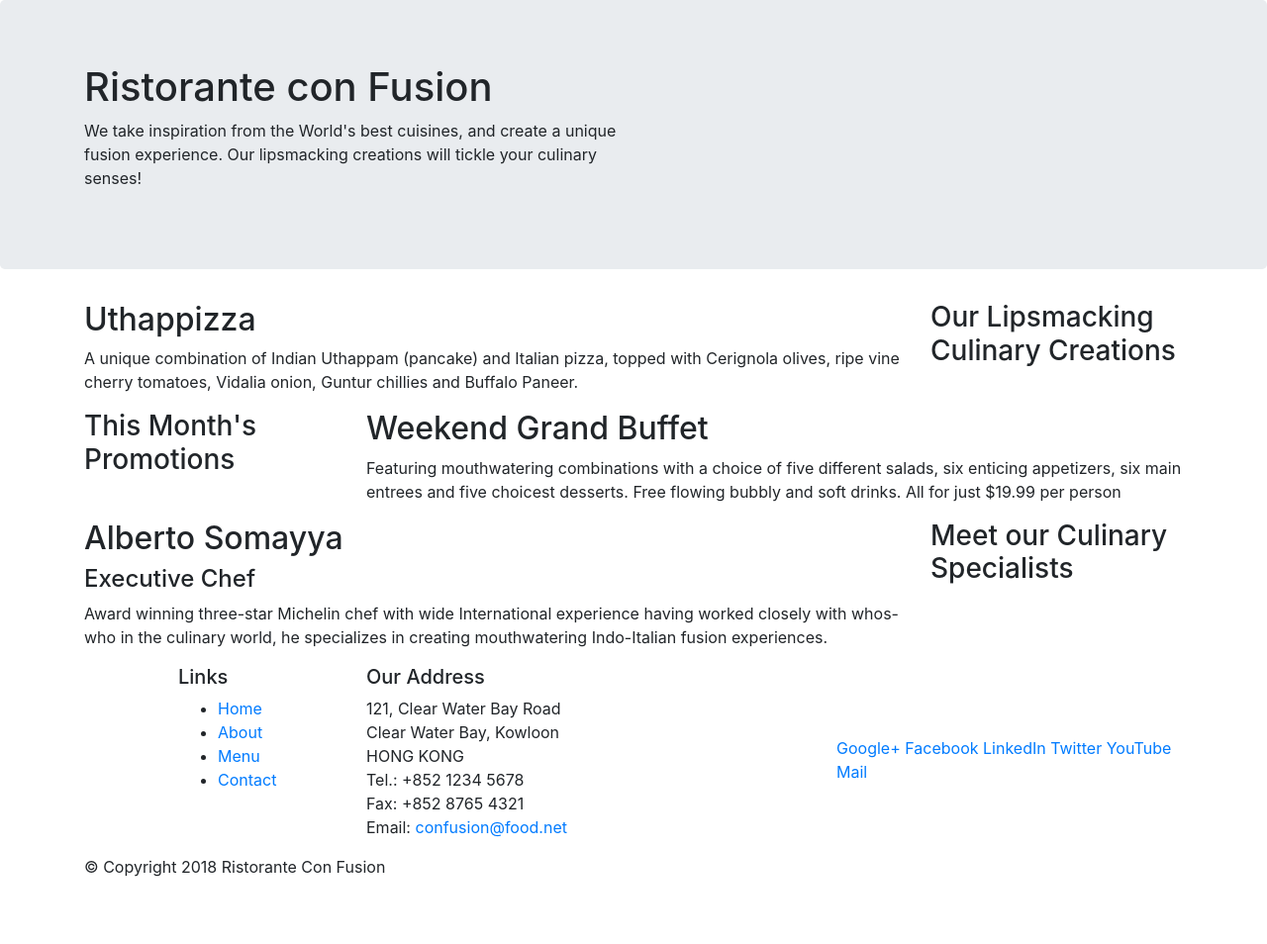
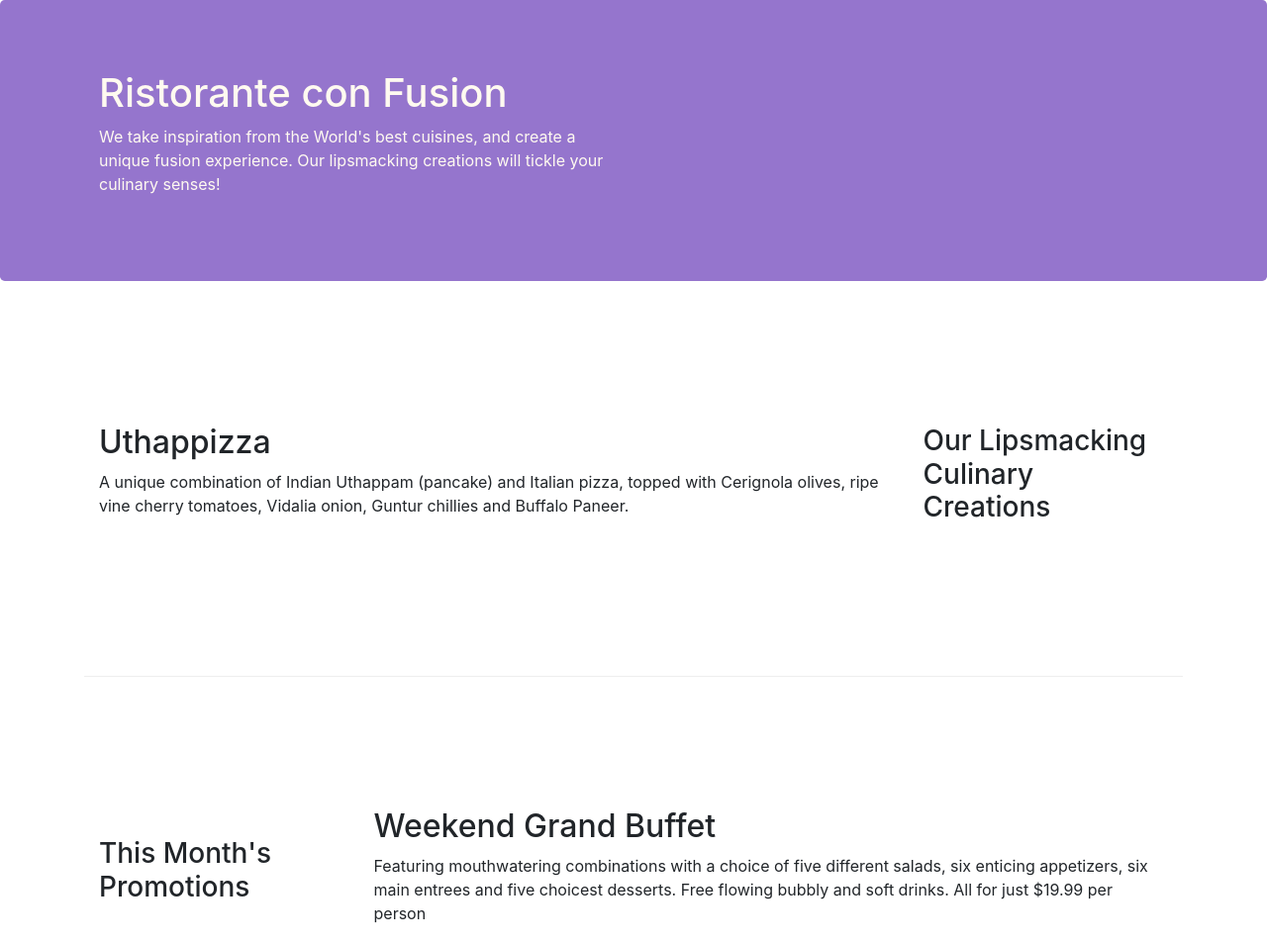
Before and after one commit to n1ceh4cker/confusion-bootstrap, a website: page index.html in a window 1280 px wide. Shown: the top 954 px of the page at 99% size. Before the commit the page ends 904 px from the top, so only its background shows below. Drawn offline with nearby package versions, Linux system fonts and the light colour scheme.

Commit message:
Bootstrap Grid Part 2

```diff
--- /dev/null
+++ b/css/style.css
@@ -0,0 +1,26 @@
+.row-header{
+    margin: 0px auto;
+    padding: 0px;
+}
+.row-content{
+    margin: 0px auto;
+    padding: 50px 0;
+    border-bottom: 1px ridge;
+    min-height: 400px;
+}
+.footer{
+    background-color: #d1c4e9;
+    margin: 0px auto;
+    padding: 20px 0;
+}
+.jumbotron{
+    padding: 70px 30px;
+    margin: 0px auto;
+    background: #9575cd;
+    color: floralwhite;
+}
+address{
+    font-size: 80%;
+    margin: 0px;
+    color: #0f0f0f;;
+}
--- a/index.html
+++ b/index.html
@@ -7,6 +7,7 @@
     <meta http-equiv="X-UA-Compatible" content="ie=edge">
     <!-- Bootstrap CSS -->
     <link rel="stylesheet" href="/node_modules/bootstrap/dist/css/bootstrap.min.css">
+    <link rel="stylesheet" href="css/style.css">
     <title>Ristorante Con Fusion</title>
 </head>
 
@@ -14,7 +15,7 @@
 
     <header class="jumbotron">
         <div class="container">
-            <div class="row">
+            <div class="row row-header">
                 <div class="col-12 col-sm-6">
                     <h1>Ristorante con Fusion</h1>
                     <p>We take inspiration from the World's best cuisines, and create a unique fusion experience. Our lipsmacking creations will tickle your culinary senses!</p>
@@ -26,7 +27,7 @@
     </header>
 
     <div class="container">
-        <div class="row">
+        <div class="row row-content align-items-center">
             <div class="col-12 order-sm-last col-sm-4 col-md-3">
                 <h3>Our Lipsmacking Culinary Creations</h3>
             </div>
@@ -37,7 +38,7 @@
         </div>
 
 
-        <div class="row">
+        <div class="row row-content align-items-center">
             <div class="col-12 col-sm-4 col-md-3">
                 <h3>This Month's Promotions</h3>
             </div>
@@ -47,7 +48,7 @@
             </div>
         </div>
 
-        <div class="row">
+        <div class="row row-content align-items-center">
             <div class="col-12 order-sm-last col-sm-4 col-md-3">
                 <h3>Meet our Culinary Specialists</h3>
             </div>
@@ -59,12 +60,12 @@
         </div>
     </div>
 
-    <footer>
+    <footer class="footer">
         <div class="container">
             <div class="row">
                 <div class="col-4 offset-1 col-sm-2">
                     <h5>Links</h5>
-                    <ul>
+                    <ul class="list-unstyled">
                         <li><a href="#">Home</a></li>
                         <li><a href="#">About</a></li>
                         <li><a href="#">Menu</a></li>
@@ -83,7 +84,7 @@
 		           </address>
                 </div>
                 <div class="col-12 align-self-center col-sm-4">
-                    <div>
+                    <div class="text-center">
                         <a href="http://google.com/+">Google+</a>
                         <a href="http://www.facebook.com/profile.php?id=">Facebook</a>
                         <a href="http://www.linkedin.com/in/">LinkedIn</a>
@@ -93,7 +94,7 @@
                     </div>
                 </div>
            </div>
-           <div class="row">
+           <div class="row justify-content-center">
                 <div class="col-auto">
                     <p>© Copyright 2018 Ristorante Con Fusion</p>
                 </div>
```
